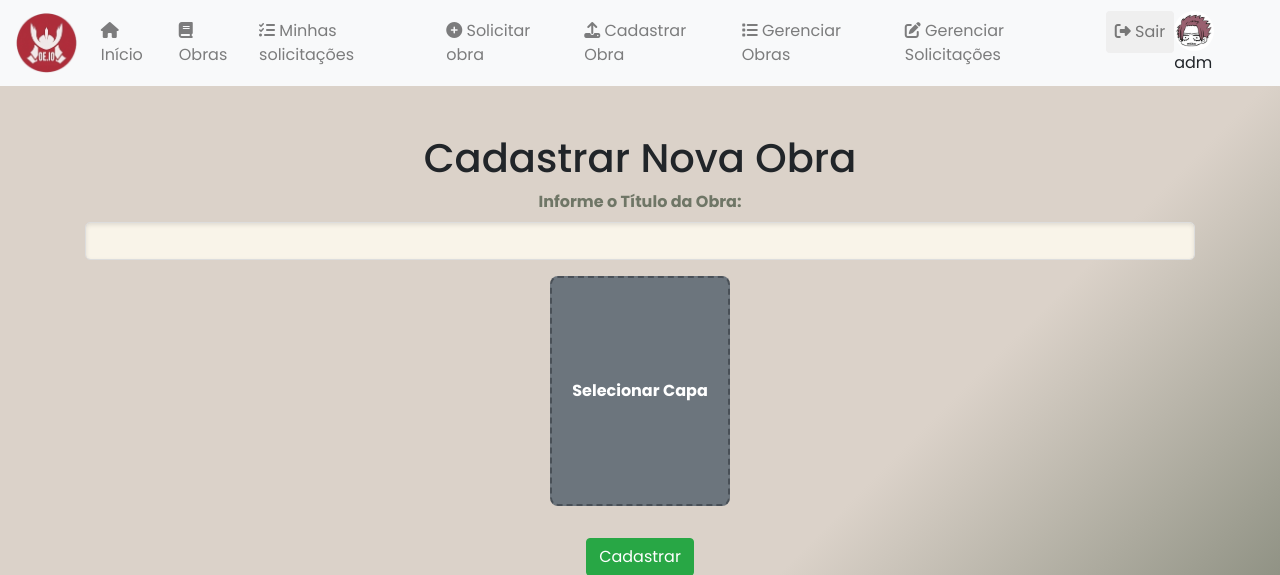
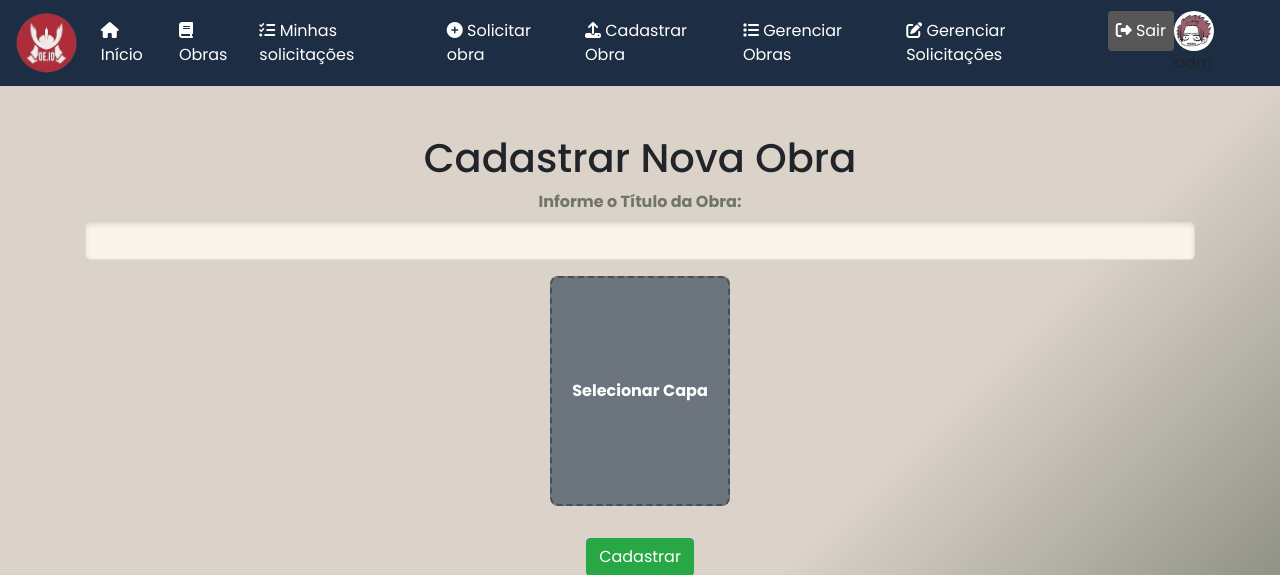
Before and after one commit to Guilherme615/Otaku.io, a Django app: page /cadastrar-obra/ in a window 1280 px wide. Shown: the top 575 px of the page. Run offline with Django 5.2, Linux system fonts and the light colour scheme; a user stored in the database is signed in; data comes from the database, SQL or seed files in the repository; both versions use the stored data as it was after the commit; some libraries are stand-ins or nearby versions; some web fonts are replaced.

Commit message:
tudo feito

```diff
--- a/core/templates/modelo.html
+++ b/core/templates/modelo.html
@@ -19,7 +19,7 @@
 </head>
 <body>
     {% block sidebar %}
-    <nav class="navbar navbar-expand-lg navbar-light bg-light">
+    <nav class="navbar navbar-expand-lg navbar-light custom-navbar">
         <a class="navbar-brand" href="">
             <img src="{% static 'img/logo.png' %}" alt="Logo" style="height: 60px;">
         </a>
@@ -87,7 +87,7 @@
                     <li class="nav-item">
                         <form action="{% url 'logout' %}" method="post" class="mb-0">
                             {% csrf_token %}
-                            <button type="submit" class="nav-link btn">
+                            <button type="submit" class="nav-link btn btn-dark-gray">
                                 <i class="fas fa-sign-out-alt"></i> Sair
                             </button>
                         </form>
--- a/static/css/style.css
+++ b/static/css/style.css
@@ -272,7 +272,7 @@ footer {
 }
 
 .card_obra:hover {
-    transform: scale(1.05); /* Anima o card ao passar o mouse */
+    transform: scale(1.15); /* Anima o card ao passar o mouse */
 }
 
 .card_obra a {
@@ -345,3 +345,37 @@ footer {
     border-top-right-radius: 5px;
     border-bottom-right-radius: 5px;
 }
+
+/* Estilo para o foco com borda suave e esmaecendo */
+.page-link {
+    transition: box-shadow 0.3s ease; /* Suaviza a transição do box-shadow */
+}
+
+/* Estilo para o foco com borda suave */
+.page-link:focus {
+    box-shadow: 0 0 0 0.2rem #1D2D44; /* Azul suave com transparência */
+}
+
+
+
+.custom-navbar {
+    background-color: #1D2D44   ; /* Azul padrão */
+}
+
+.navbar-light .navbar-nav .nav-link {
+    color: #fff; /* Cor do texto em branco */
+}
+
+.navbar-light .navbar-nav .nav-link:hover {
+    color: #e0e0e0; /* Cor do texto ao passar o mouse */
+}
+
+.btn-dark-gray {
+    background-color: #575757; /* Um tom de cinza mais escuro */
+    color: white;
+    border: none;
+}
+
+.btn-dark-gray:hover {
+    background-color: #494949; /* Escurece um pouco mais ao passar o mouse */
+}
```
Also changed, not shown: db.sqlite3.
